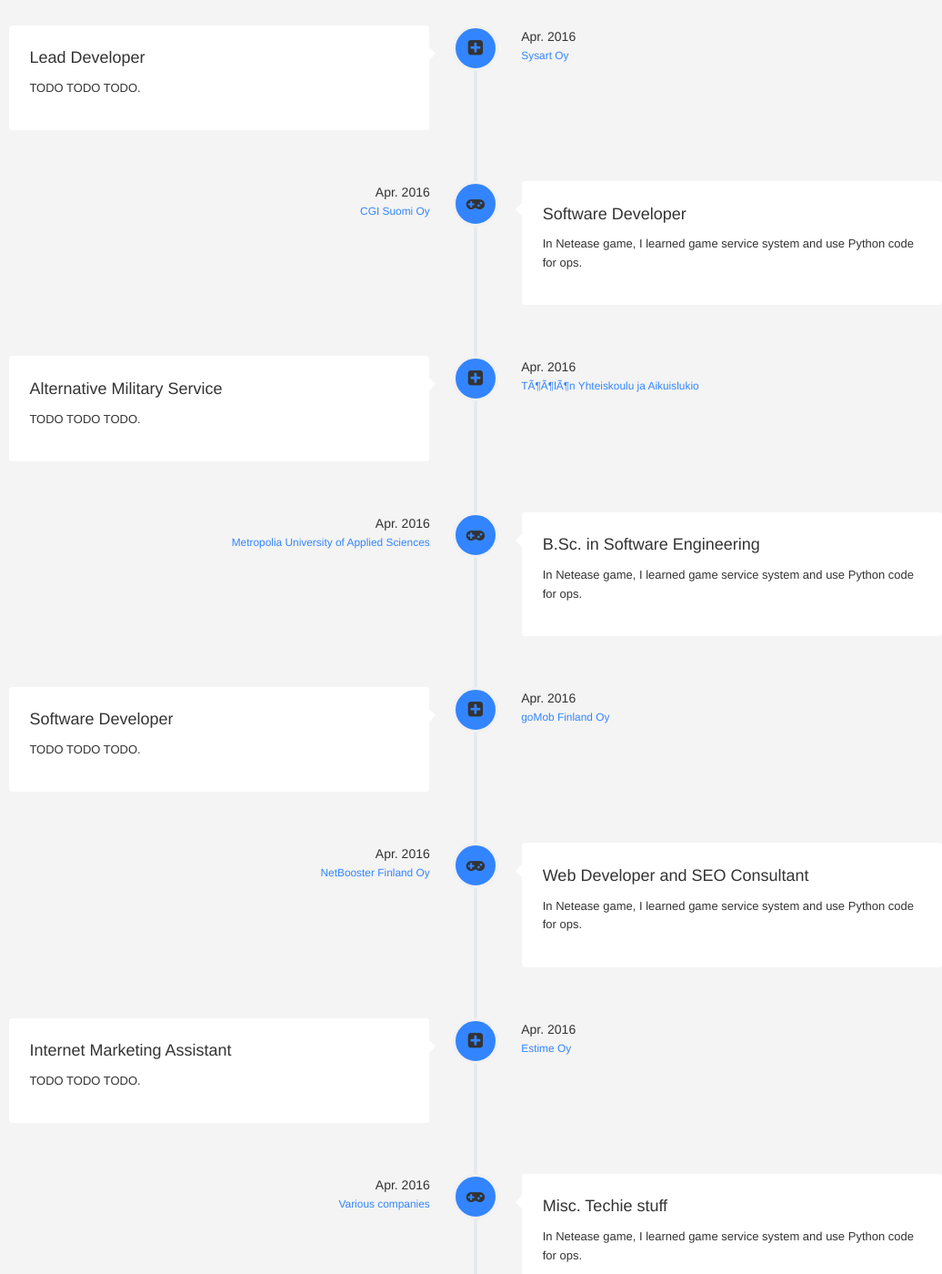
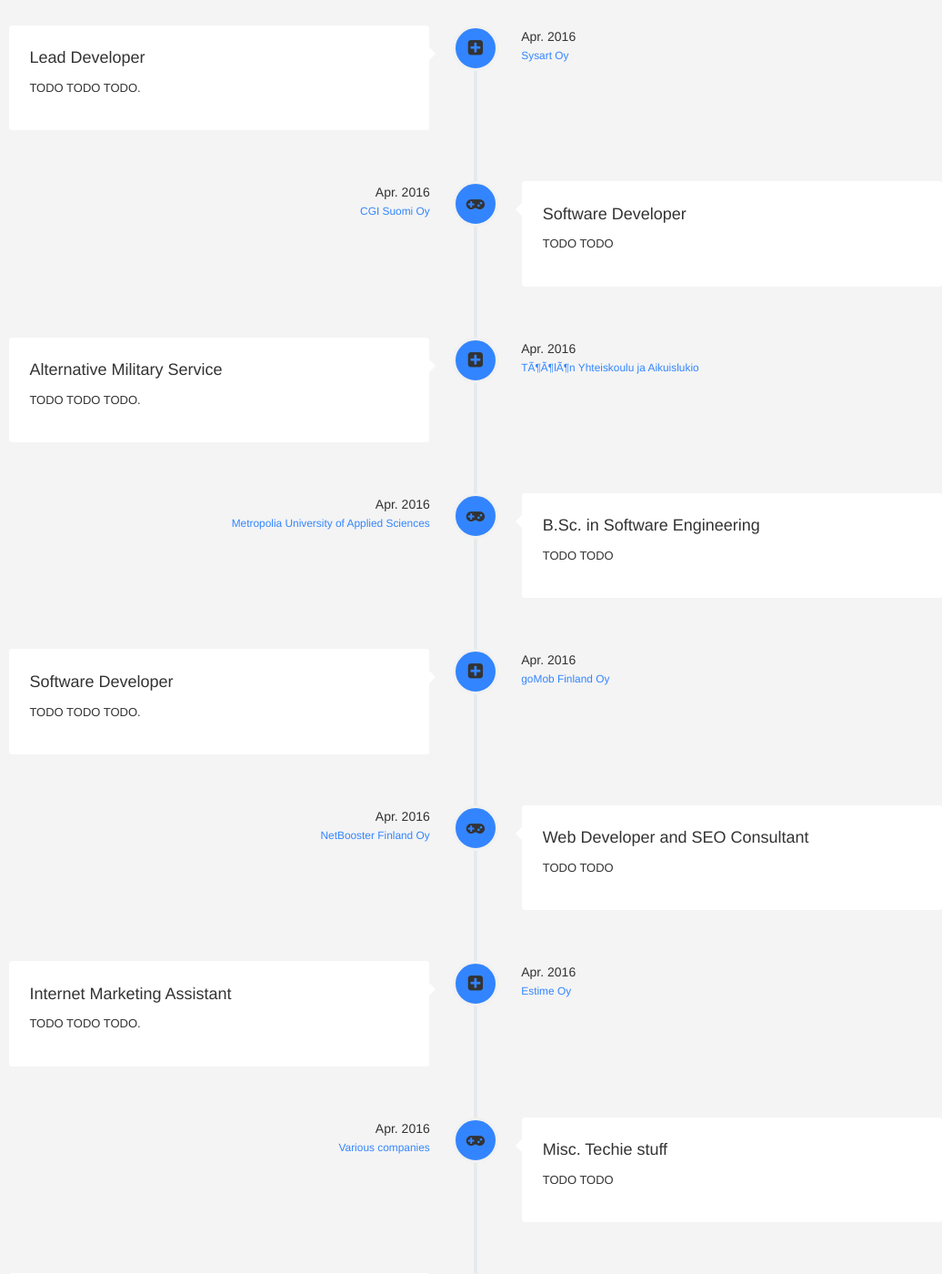
Before and after one commit to PekkaAstala/PekkaAstala.github.io, a Jekyll site: the page built from index.html, in a window 1280 px wide and 1400 px high, scrolled down 671 px. Shown: the whole window at 91% size, without its empty margins (117-1153 px from the left). Built offline with Jekyll 4.4.1, drawn with Linux system fonts in a browser that asks for light colours; nearby versions of some CDN libraries.

Commit message:
Set some content as todos

```diff
--- a/index.html
+++ b/index.html
@@ -45,8 +45,8 @@ layout: default
                 <div class="vertical-timeline-content wow  rotateInUpLeft" style="visibility: visible; animation-name:
                         rotateInUpLeft;">
                     <h2><span>Software Developer</span></h2>
-                    <p><span>In Netease game, I learned
-                        game service system and use Python code for ops.</span></p>
+                    <p><span>TODO
+                        TODO</span></p>
                     <span class="vertical-date"><span>Apr. 2016</span> <br>
                     <small><span>CGI Suomi Oy</span></small> </span>
                 </div>
@@ -69,8 +69,8 @@ layout: default
                 <div class="vertical-timeline-content wow  rotateInUpLeft" style="visibility: visible; animation-name:
                         rotateInUpLeft;">
                     <h2><span>B.Sc. in Software Engineering</span></h2>
-                    <p><span>In Netease game, I learned
-                        game service system and use Python code for ops.</span></p>
+                    <p><span>TODO
+                        TODO</span></p>
                     <span class="vertical-date"><span>Apr. 2016</span> <br>
                     <small><span>Metropolia University of Applied Sciences</span></small> </span>
                 </div>
@@ -93,8 +93,7 @@ layout: default
                 <div class="vertical-timeline-content wow  rotateInUpLeft" style="visibility: visible; animation-name:
                         rotateInUpLeft;">
                     <h2><span>Web Developer and SEO Consultant</span></h2>
-                    <p><span>In Netease game, I learned
-                        game service system and use Python code for ops.</span></p>
+                    <p><span>TODO TODO</span></p>
                     <span class="vertical-date"><span>Apr. 2016</span> <br>
                     <small><span>NetBooster Finland Oy</span></small> </span>
                 </div>
@@ -117,8 +116,8 @@ layout: default
                 <div class="vertical-timeline-content wow  rotateInUpLeft" style="visibility: visible; animation-name:
                         rotateInUpLeft;">
                     <h2><span>Misc. Techie stuff</span></h2>
-                    <p><span>In Netease game, I learned
-                        game service system and use Python code for ops.</span></p>
+                    <p><span>TODO
+                        TODO</span></p>
                     <span class="vertical-date"><span>Apr. 2016</span> <br>
                     <small><span>Various companies</span></small> </span>
                 </div>
```
